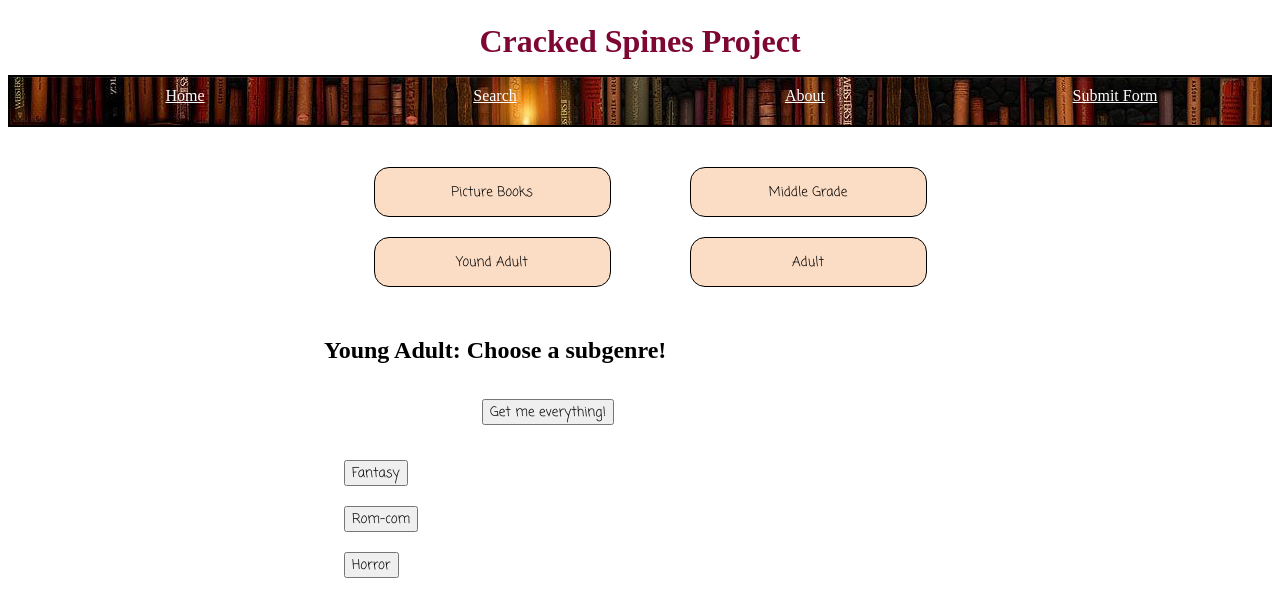
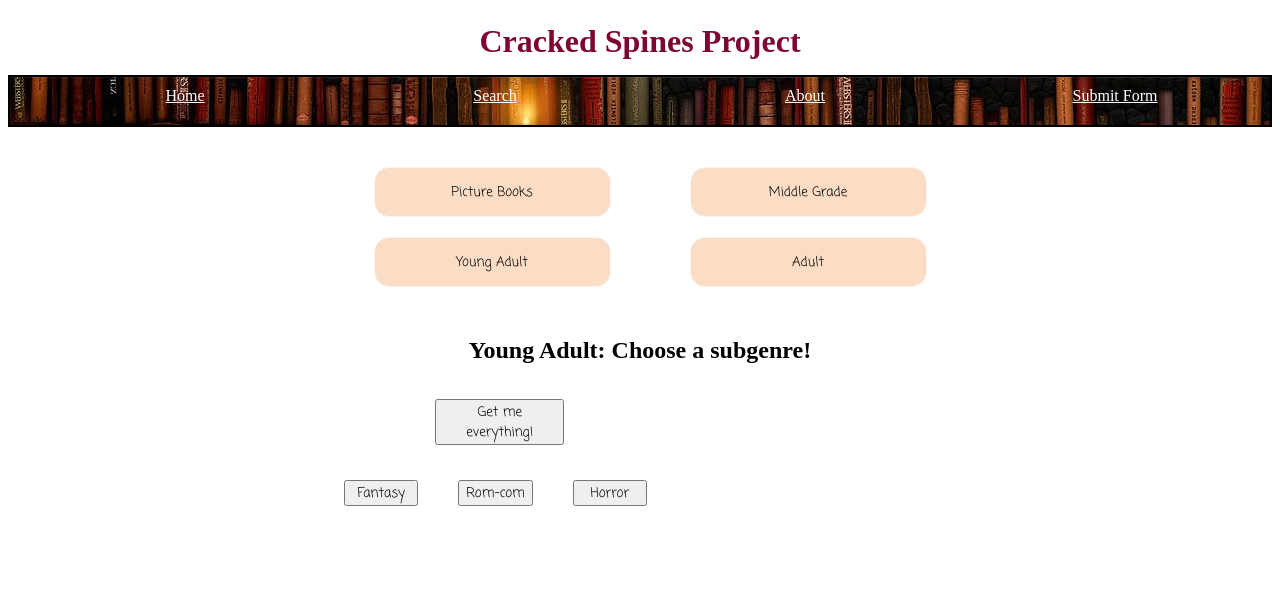
Before and after one commit to nonbinaryfrog/csprojectmvp, a Vue app: page /YA in a window 1280 px wide. Shown: the top 616 px of the page. Built offline with nearby package versions, Linux system fonts and the light colour scheme; the HTML template or start-up script is replaced by a standard one; a web font is replaced by a local one.

Commit message:
"CSS styling"

```diff
--- a/src/BookData.js
+++ b/src/BookData.js
@@ -4,7 +4,7 @@ export default [
     author: ["Sebastian Robertson"],
     illustrator: ["Adam Gustavson"],
     genre: "PB",
-    subgenre: [],
+    subgenre: ["Biographical"],
     description:
       "Canadian guitarist and songwriter Robbie Robertson is known mainly for his central role in the musical group the Band. But how did he become one of Rolling Stone's top 100 guitarists of all time? Written by his son, Sebastian, this is the story of a rock-and-roll legend's journey through music, beginning when he was taught to play guitar at nine years old on a Native American reservation. Rock and Roll Highway is the story of a young person's passion, drive, and determination to follow his dream.",
   },
@@ -13,7 +13,7 @@ export default [
     author: ["Andrea Davis Pinkney"],
     illustrator: ["Steve Johnson", "Lou Fancher"],
     genre: "PB",
-    subgenre: [],
+    subgenre: ["Biographical"],
     description: "A celebration of the extraordinary life of Ezra Jack Keats, creator of The Snowy Day.",
   },
   {
@@ -21,7 +21,7 @@ export default [
     author: ["Linda Sue Park"],
     illustrator: ["Ho Baek Lee"],
     genre: "PB",
-    subgenre: [],
+    subgenre: ["Domestic Fiction"],
     description: "Bee-bim bop (the name translates as “mix-mix rice”) is a traditional Korean dish of rice topped, and then mixed, with meat and vegetables. In bouncy rhyming text, a hungry child tells about helping her mother make bee-bim bop: shopping, preparing ingredients, setting the table, and finally sitting down with her family to enjoy a favorite meal. The energy and enthusiasm of the young narrator are conveyed in the whimsical illustrations, which bring details from the artist’s childhood in Korea to his depiction of a modern Korean American family. ",
   },
   {
--- a/src/components/Home.vue
+++ b/src/components/Home.vue
@@ -3,7 +3,7 @@
     <div id="genre-btns">
       <button class="btns" @click="getPB">Picture Books</button>
       <button class="btns" @click="getMG">Middle Grade</button>
-      <button class="btns" @click="getYA">Yound Adult</button>
+      <button class="btns" @click="getYA">Young Adult</button>
       <button class="btns" @click="getAdult">Adult</button>
     </div>
 
@@ -47,7 +47,7 @@ export default {
 }
 
 .btns {
-  border: solid 1px black;
+  border: 1px solid whitesmoke;
   border-radius: 15px;
   margin: auto;
   width: 75%;
--- a/src/components/views/YAGenres.vue
+++ b/src/components/views/YAGenres.vue
@@ -1,11 +1,17 @@
 <template>
   <div class="book-options">
     <h2>Young Adult: Choose a subgenre!</h2>
-    <div class="genre-buttons">
+
+    <div id="genrebtns">
+    <div id="everythingBtn">
     <button @click="getEverything" id="get-all-ya"> Get me everything! </button>
+    </div>
+
+    <div class="subgenre-buttons">
     <button @click="getFantasy" class="subgenre" id="Fantasy">Fantasy</button>
     <button @click="getRomCom" class="subgenre" id="rom-com">Rom-com</button>
     <button @click="getHorror" class="subgenre" id="horror">Horror</button>
+    </div>
     </div>
     <book-card-view :books="filteredBooks"/>
 
@@ -34,21 +40,28 @@ export default {
     // take a subgenre argument
     getFantasy() {
       // filter the results based on what the subgenre is
-        this.filteredBooks = this.books.filter(books => books.subgenre[0] === 'Fantasy');
-        console.log(this.filteredBooks);
+      let fantasyBooks = this.books.filter(books => books.subgenre[0] === 'Fantasy');
+        if (fantasyBooks.length === 0) {
+        this.$router.push("/Error");
+      } else {
+        this.filteredBooks = fantasyBooks;
+      }
     },
 
     getRomCom() {
       // filter the results based on what the subgenre is
-        this.filteredBooks = this.books.filter(books => books.subgenre[0] === 'Rom-com');
-        console.log(this.filteredBooks);
+        let romCom = this.books.filter(books => books.subgenre[0] === 'Rom-com');
+        if (romCom.length === 0) {
+        this.$router.push("/Error");
+      } else {
+        this.filteredBooks = romCom;
+      }
     },
 
     getHorror() {
       // filter the results based on what the subgenre is
       let horrorBooks = this.books.filter(books => books.subgenre[0] === 'Horror')
       // if there is nothing in the array, push the error page to router view
-      // which for some reason isnt working so figure that out
       if (horrorBooks.length === 0) {
         this.$router.push("/Error");
       } else {
@@ -67,8 +80,12 @@ export default {
 <style>
 @import url('https://fonts.googleapis.com/css2?family=Coming+Soon&display=swap');
 
+h2 {
+  text-align: center;
+}
+
 .book-options {
-  margin: auto;
+  margin: 0 auto;
   width: 50%;
 }
 
@@ -82,4 +99,21 @@ button {
   margin: 20px;
 }
 
+#everythingBtn {
+  width: 50%;
+  margin-left: 20%;
+}
+
+.subgenre-buttons {
+  margin: auto;
+  text-align: center;
+  display: grid;
+  grid-template-columns: repeat(3, 1fr);
+}
+
+#genrebtns {
+  display: inline-block;
+  margin: auto;
+}
+
 </style>
```
